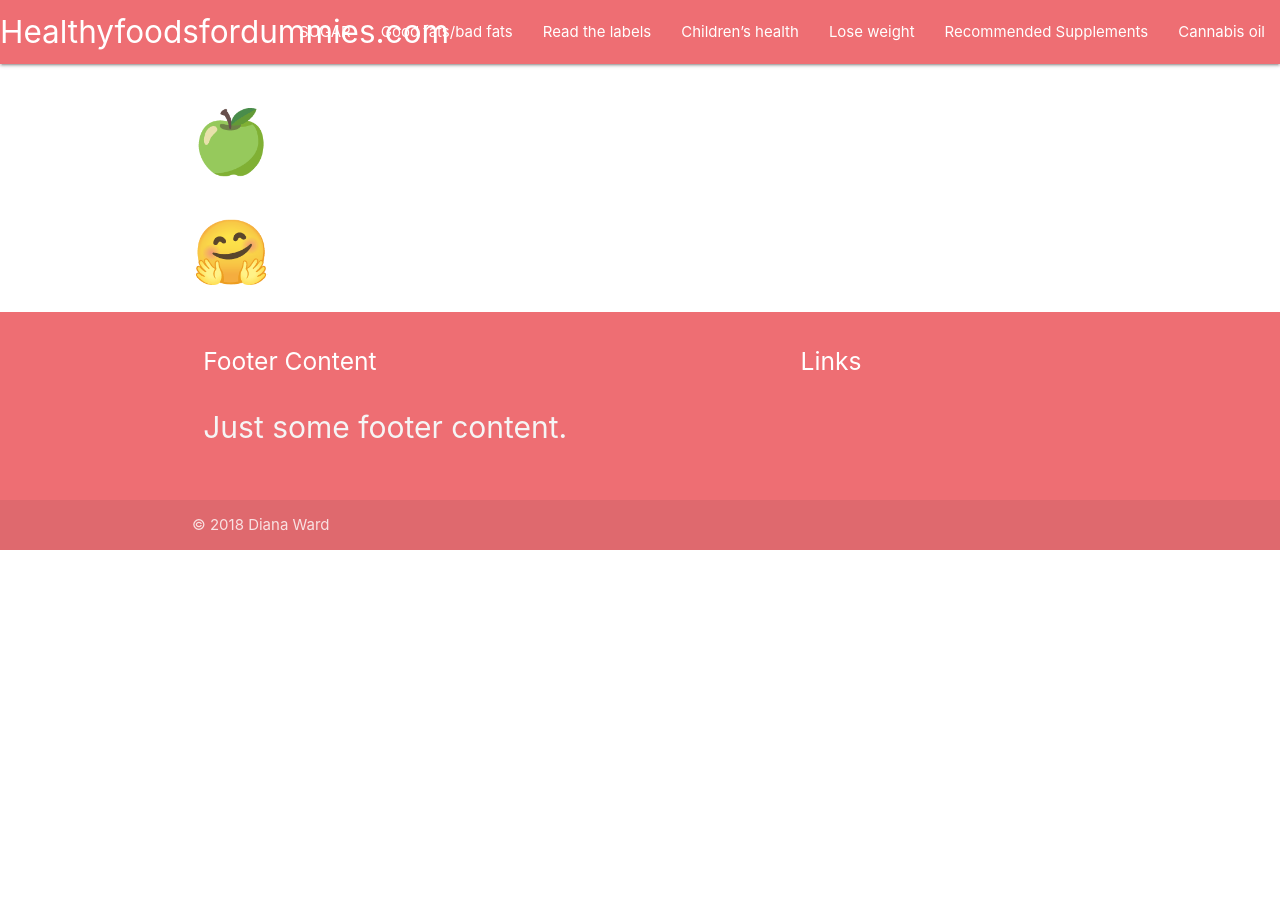
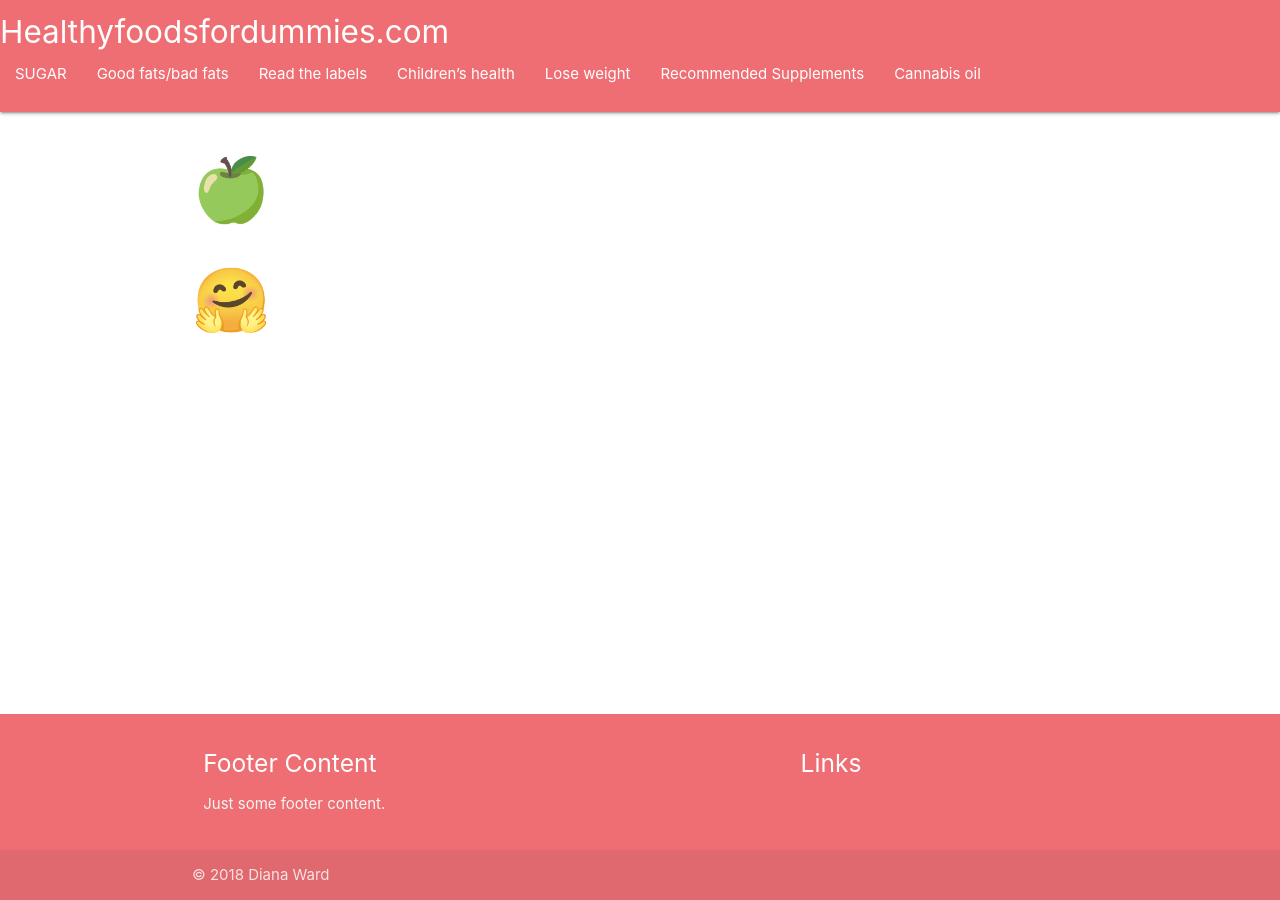
Before and after one commit to meech-ward/Healthy-Foods, a Jekyll site: the page built from _pages/index.md, in a window 1280 px wide. Built offline with Jekyll 4.4.1, drawn with Linux system fonts in a browser that asks for light colours.

Commit message:
Update header and footer

```diff
--- a/_includes/header.html
+++ b/_includes/header.html
@@ -1,8 +1,10 @@
 <header>
-  <nav>
+  <nav class="nav-extended">
     <div class="nav-wrapper">
       <a href="{{ "/" | relative_url }}" class="brand-logo">Healthyfoodsfordummies.com</a>
-      <ul id="nav-mobile" class="right hide-on-med-and-down">
+    </div>
+    <div class="nav-content">
+      <ul class="tabs tabs-transparent">
         <li><a href="{{ "/sugar.html" | relative_url }}">SUGAR</a></li>
         <li><a href="{{ "/fats.html" | relative_url }}">Good fats/bad fats</a></li>
         <li><a href="{{ "/labels.html" | relative_url }}">Read the labels</a></li>
--- a/_sass/_layout.scss
+++ b/_sass/_layout.scss
@@ -1,4 +1,9 @@
+body {
+  display: flex;
+  min-height: 100vh;
+  flex-direction: column;
+}
 
-p {
-  font-size: 30px;
+main {
+  flex: 1 0 auto;
 }
```
